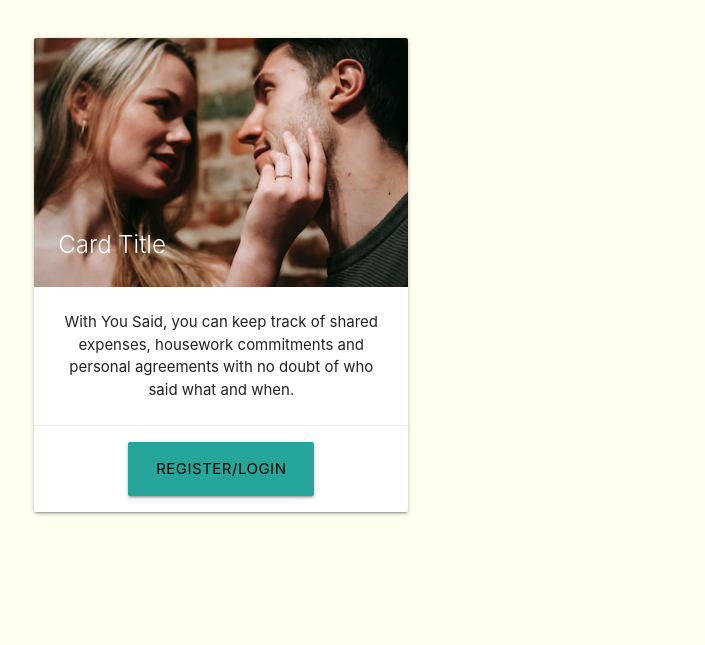
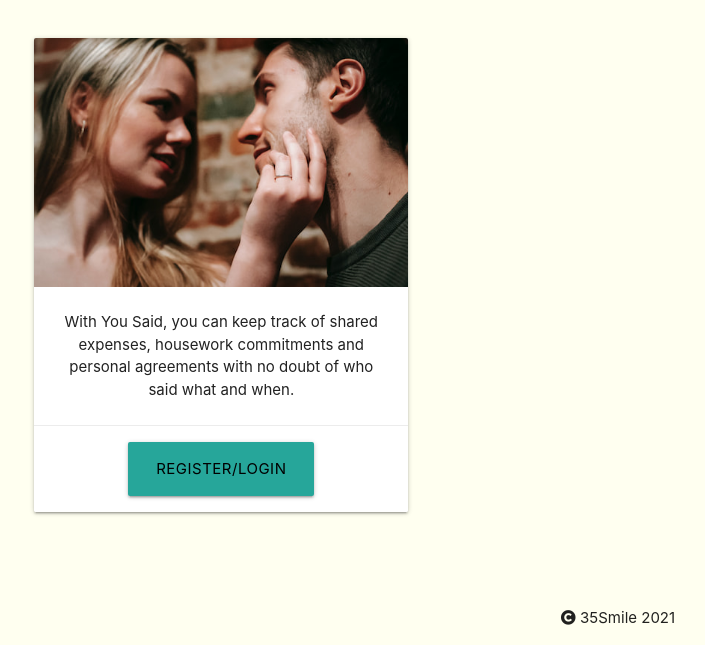
Before and after one commit to Mishalzeera/you-said-app, a Flask app: page / in a window 1280 px wide. Shown: the part 372-1017 px from the top of the page, without its empty margins (22-727 px from the left). Before the commit the page ends 887 px from the top, so only its background shows below. Run offline with Flask 2, Linux system fonts and the light colour scheme.

Commit message:
Add jquery date function

```diff
--- a/static/js/script.js
+++ b/static/js/script.js
@@ -2,5 +2,3 @@
   $(document).ready(function(){
     $('.sidenav').sidenav();
   });
-
-alert('yes')
--- a/templates/base.html
+++ b/templates/base.html
@@ -47,6 +47,10 @@
       <li><a href="#">Log Out</a></li>
     </ul>
     <main>{% block content %} {% endblock %}</main>
+    <footer>
+
+      <p class="center-align"><i class="fas fa-copyright"></i> 35Smile <span id="date"></span></p>
+    </footer>
 
     <script
       src="https://cdnjs.cloudflare.com/ajax/libs/jquery/3.6.0/jquery.min.js"
@@ -56,5 +60,7 @@
     ></script>
     <script src="https://cdnjs.cloudflare.com/ajax/libs/materialize/1.0.0/js/materialize.min.js"></script>
     <script src="{{url_for('static', filename="js/script.js")}}"></script>
+    <script>
+      $("#date").text(new Date().getFullYear());    </script>
   </body>
 </html>
--- a/templates/index.html
+++ b/templates/index.html
@@ -9,8 +9,8 @@
     <div class="col s12 m4">
       <div class="card center-align">
         <div class="card-image">
-          <img src="static\img\you-said1.jpg" />
-          <span class="card-title">Card Title</span>
+          <img src="{{ url_for('static', filename='img/you-said1.jpg') }}" />
+          <span class="card-title"></span>
         </div>
         <div class="card-content">
           <p>
```
